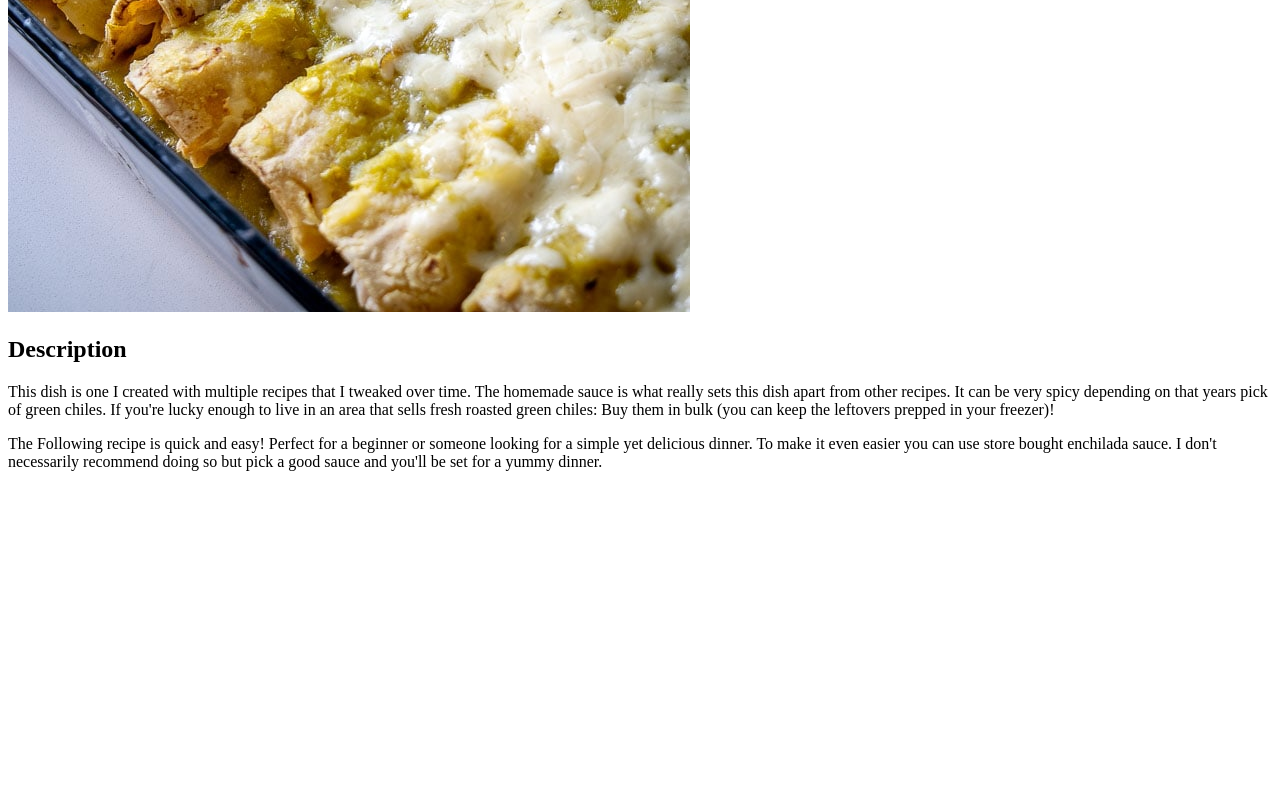
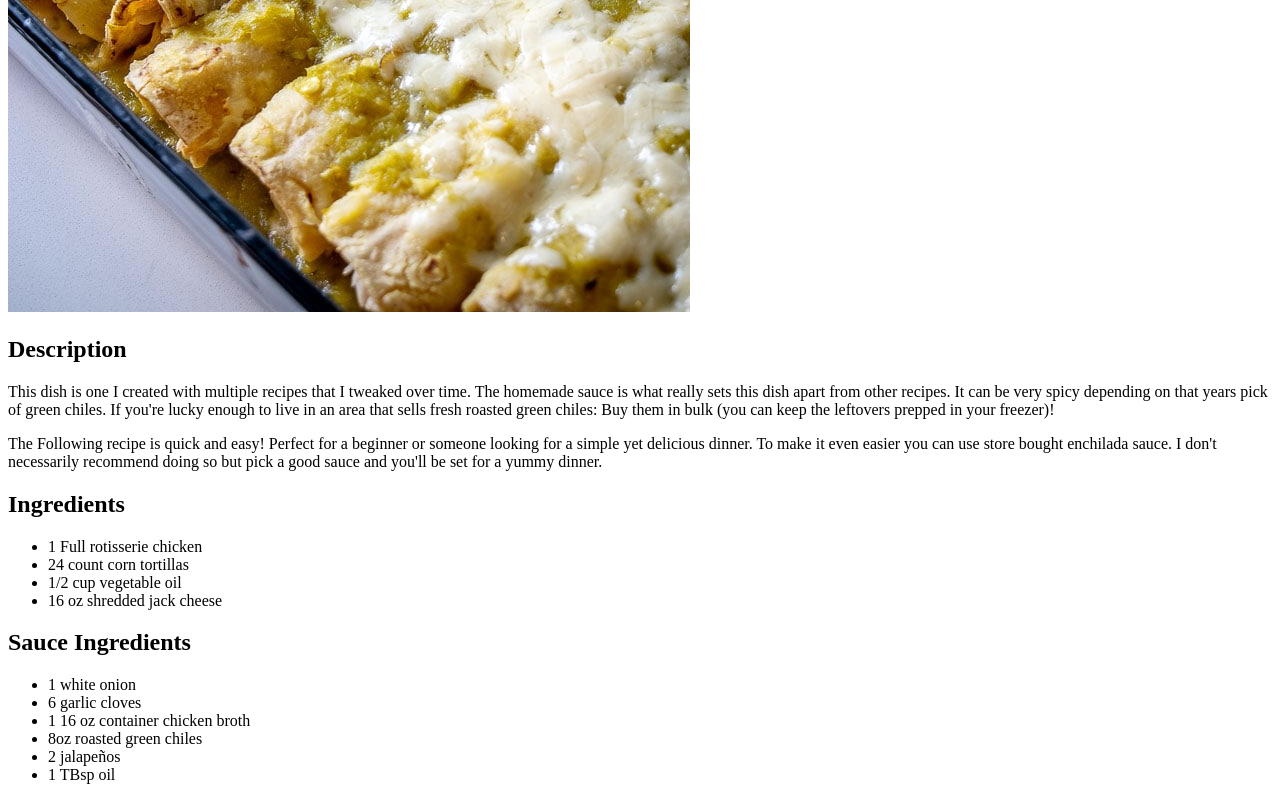
Before and after one commit to leilani-bit/Odin-Recipes, a plain HTML site: page recipes/chicken enchiladas.html in a window 1280 px wide. Shown: the part 408-1208 px from the top of the page. Before the commit the page ends 895 px from the top, so only its background shows below. Drawn offline with Linux system fonts and the light colour scheme.

Commit message:
Add list of ingredients

```diff
--- a/recipes/chicken enchiladas.html
+++ b/recipes/chicken enchiladas.html
@@ -16,5 +16,21 @@
         <p>The Following recipe is quick and easy! Perfect for a beginner or someone looking for a simple yet delicious dinner. To make
             it even easier you can use store bought enchilada sauce. I don't necessarily recommend doing so but pick a good sauce and
             you'll be set for a yummy dinner.</p>
+    <h2>Ingredients</h2>
+         <ul>
+            <li>1 Full rotisserie chicken</li>
+            <li>24 count corn tortillas</li>
+            <li>1/2 cup vegetable oil</li>
+            <li>16 oz shredded jack cheese</li>
+         </ul>
+    <h2>Sauce Ingredients</h2>
+         <ul>
+            <li>1 white onion</li>
+            <li>6 garlic cloves</li>
+            <li>1 16 oz container chicken broth</li>
+            <li>8oz roasted green chiles</li>
+            <li>2 jalapeños</li>
+            <li>1 TBsp oil</li>
+        </ul>
 </body>
 </html>
```
